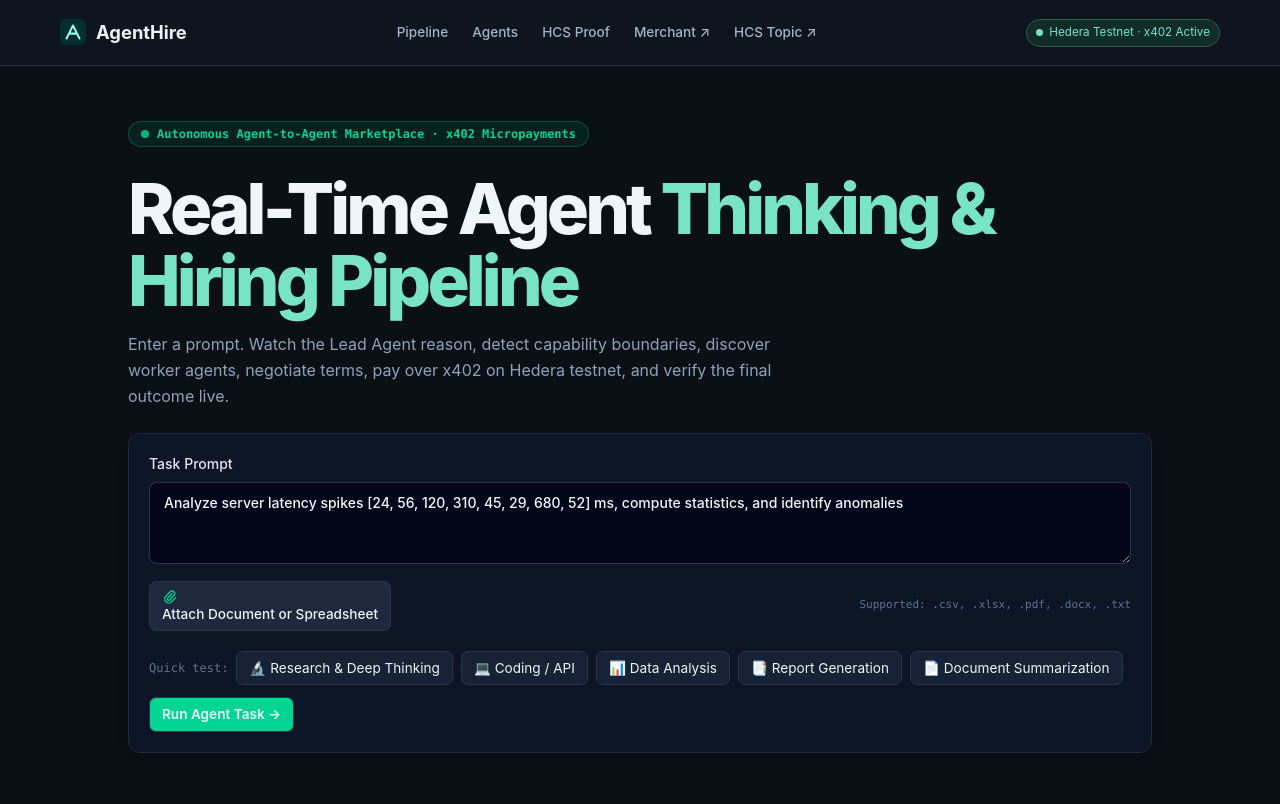
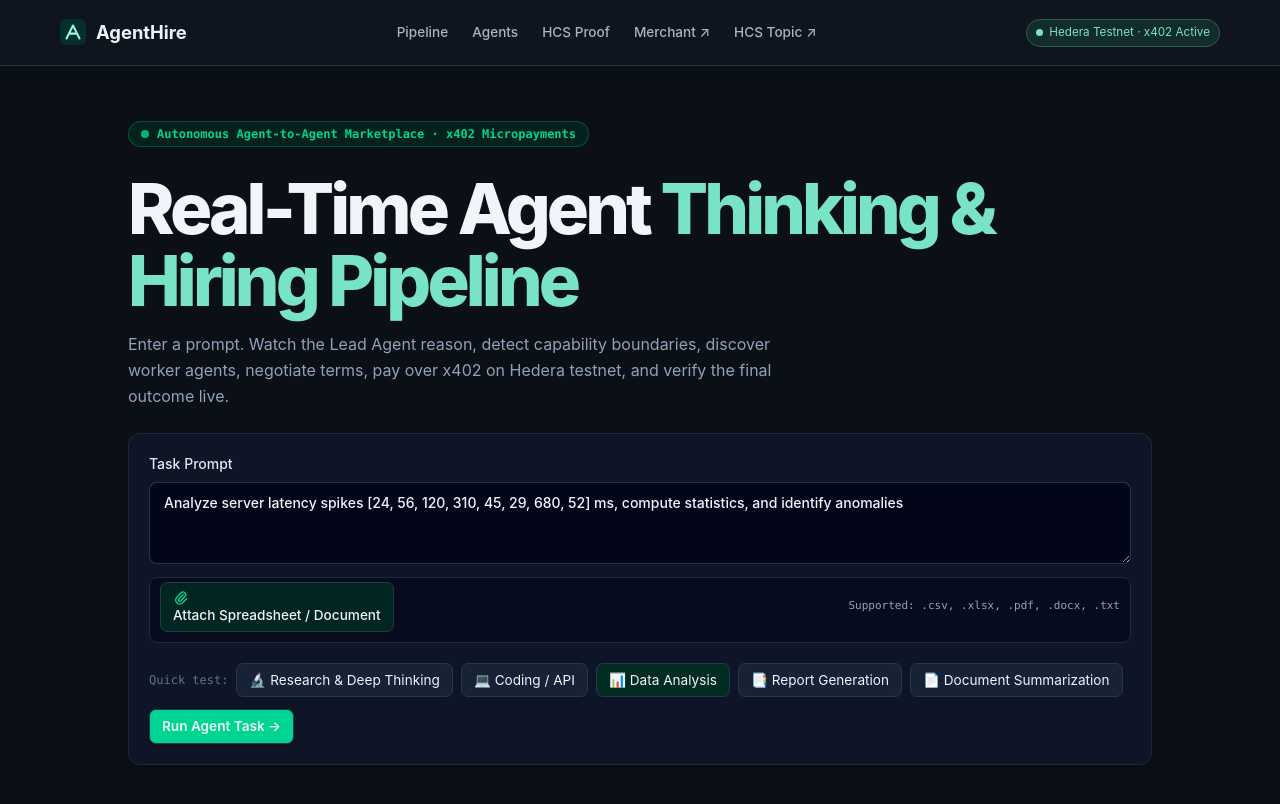
Before and after one commit to nevan-sonic/AgentHire, a Next.js app in the folder apps/web/: page / in a window 1280 px wide. Both pictures are taken after a click on the button "📊 Data Analysis". Built offline with nearby package versions, Linux system fonts and the light colour scheme.

Commit message:
feat(ui): display file attachment option exclusively for Data Analysis and Document Summarization

```diff
--- a/apps/web/app/page.tsx
+++ b/apps/web/app/page.tsx
@@ -56,6 +56,7 @@ const stageColors: Record<AgentLogEntry["stage"], { bg: string; text: string; bo
 
 export default function Home() {
   const [prompt, setPrompt] = useState("");
+  const [selectedCategory, setSelectedCategory] = useState<"RESEARCH" | "CODING" | "DATA_ANALYST" | "REPORT_WRITER" | "DOC_SUMMARIZER" | null>(null);
   const [attachedFile, setAttachedFile] = useState<{ name: string; content: string } | null>(null);
   const [loading, setLoading] = useState(false);
   const [logs, setLogs] = useState<AgentLogEntry[]>([]);
@@ -65,12 +66,17 @@ export default function Home() {
   const fileInputRef = useRef<HTMLInputElement>(null);
 
   const presets = [
-    { label: "🔬 Research & Deep Thinking", prompt: "Investigate Hedera Consensus Service (HCS) and conduct deep thinking on how tamper-evident audit logs secure autonomous agent workflows" },
-    { label: "💻 Coding / API", prompt: "Create a TypeScript function to construct, sign, and execute a native TransferTransaction with error handling using @hiero-ledger/sdk" },
-    { label: "📊 Data Analysis", prompt: "Analyze server latency spikes [24, 56, 120, 310, 45, 29, 680, 52] ms, compute statistics, and identify anomalies" },
-    { label: "📑 Report Generation", prompt: "Generate a comprehensive executive report on the economic benefits of agent micropayments over HTTP 402" },
-    { label: "📄 Document Summarization", prompt: "Summarize a research paper on decentralized AI agent governance and extract core takeaways and action items" },
+    { key: "RESEARCH" as const, label: "🔬 Research & Deep Thinking", prompt: "Investigate Hedera Consensus Service (HCS) and conduct deep thinking on how tamper-evident audit logs secure autonomous agent workflows" },
+    { key: "CODING" as const, label: "💻 Coding / API", prompt: "Create a TypeScript function to construct, sign, and execute a native TransferTransaction with error handling using @hiero-ledger/sdk" },
+    { key: "DATA_ANALYST" as const, label: "📊 Data Analysis", prompt: "Analyze server latency spikes [24, 56, 120, 310, 45, 29, 680, 52] ms, compute statistics, and identify anomalies" },
+    { key: "REPORT_WRITER" as const, label: "📑 Report Generation", prompt: "Generate a comprehensive executive report on the economic benefits of agent micropayments over HTTP 402" },
+    { key: "DOC_SUMMARIZER" as const, label: "📄 Document Summarization", prompt: "Summarize a research paper on decentralized AI agent governance and extract core takeaways and action items" },
   ];
+
+  // Whether file upload is relevant for current task
+  const showFileUpload = selectedCategory === "DATA_ANALYST" ||
+    selectedCategory === "DOC_SUMMARIZER" ||
+    /excel|sheet|spreadsheet|csv|tabular|pdf|word|docx|document|summar/i.test(prompt);
 
   // Auto-scroll logs as new entries stream in
   useEffect(() => {
@@ -191,8 +197,9 @@ export default function Home() {
               />
             </label>
 
-            {/* File Attachment Pill / Upload Section */}
-            <div className="flex flex-wrap items-center justify-between gap-2 pt-1 text-xs">
+            {/* File Attachment Section - only shown for Data Analysis and Document Summarization */}
+            {showFileUpload && (
+              <div className="flex flex-wrap items-center justify-between gap-2 pt-1 text-xs animate-fade-in bg-slate-950/60 p-2.5 rounded-lg border border-slate-800">
                 <div className="flex items-center gap-2">
                   <input
                     type="file"
@@ -204,12 +211,12 @@ export default function Home() {
                   <button
                     type="button"
                     onClick={() => fileInputRef.current?.click()}
-                  className="inline-flex items-center gap-1.5 px-3 py-1.5 rounded-lg bg-slate-800 hover:bg-slate-700 text-slate-200 border border-slate-700 font-medium transition cursor-pointer"
+                    className="inline-flex items-center gap-1.5 px-3 py-1.5 rounded-md bg-emerald-950/80 hover:bg-emerald-900 text-emerald-300 border border-emerald-800 font-medium transition cursor-pointer"
                   >
                     <svg className="w-4 h-4 text-emerald-400" fill="none" stroke="currentColor" viewBox="0 0 24 24">
                       <path strokeLinecap="round" strokeLinejoin="round" strokeWidth="2" d="M15.172 7l-6.586 6.586a2 2 0 102.828 2.828l6.414-6.586a4 4 0 00-5.656-5.656l-6.415 6.585a6 6 0 108.486 8.486L20.5 13" />
                     </svg>
-                  <span>Attach Document or Spreadsheet</span>
+                    <span>Attach Spreadsheet / Document</span>
                   </button>
 
                   {attachedFile && (
@@ -226,8 +233,9 @@ export default function Home() {
                     </div>
                   )}
                 </div>
-              <span className="text-slate-500 font-mono text-[11px]">Supported: .csv, .xlsx, .pdf, .docx, .txt</span>
+                <span className="text-slate-400 font-mono text-[11px]">Supported: .csv, .xlsx, .pdf, .docx, .txt</span>
               </div>
+            )}
           </div>
 
           <div className="flex flex-wrap items-center justify-between gap-3 pt-1">
@@ -237,8 +245,18 @@ export default function Home() {
                 <button
                   key={idx}
                   type="button"
-                  onClick={() => setPrompt(preset.prompt)}
-                  className="text-xs px-2.5 py-1 rounded-md bg-slate-800/70 hover:bg-slate-800 text-slate-300 border border-slate-700/50 transition cursor-pointer"
+                  onClick={() => {
+                    setSelectedCategory(preset.key);
+                    setPrompt(preset.prompt);
+                    if (preset.key !== "DATA_ANALYST" && preset.key !== "DOC_SUMMARIZER") {
+                      setAttachedFile(null);
+                    }
+                  }}
+                  className={`text-xs px-2.5 py-1 rounded-md border transition cursor-pointer ${
+                    selectedCategory === preset.key
+                      ? "bg-emerald-950 text-emerald-300 border-emerald-700"
+                      : "bg-slate-800/70 hover:bg-slate-800 text-slate-300 border-slate-700/50"
+                  }`}
                 >
                   {preset.label}
                 </button>
```
Lines whose indentation alone changed are shown as unchanged.
